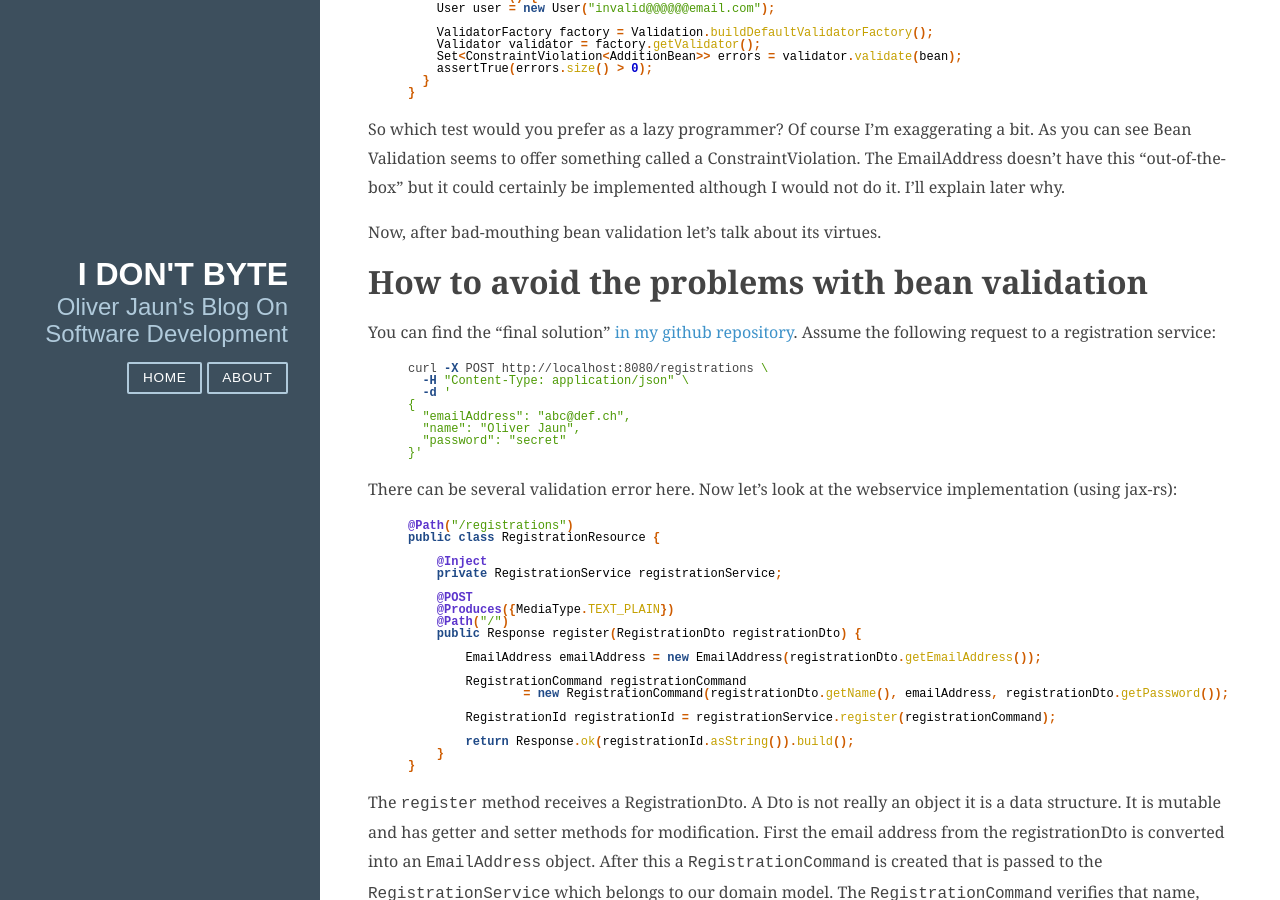
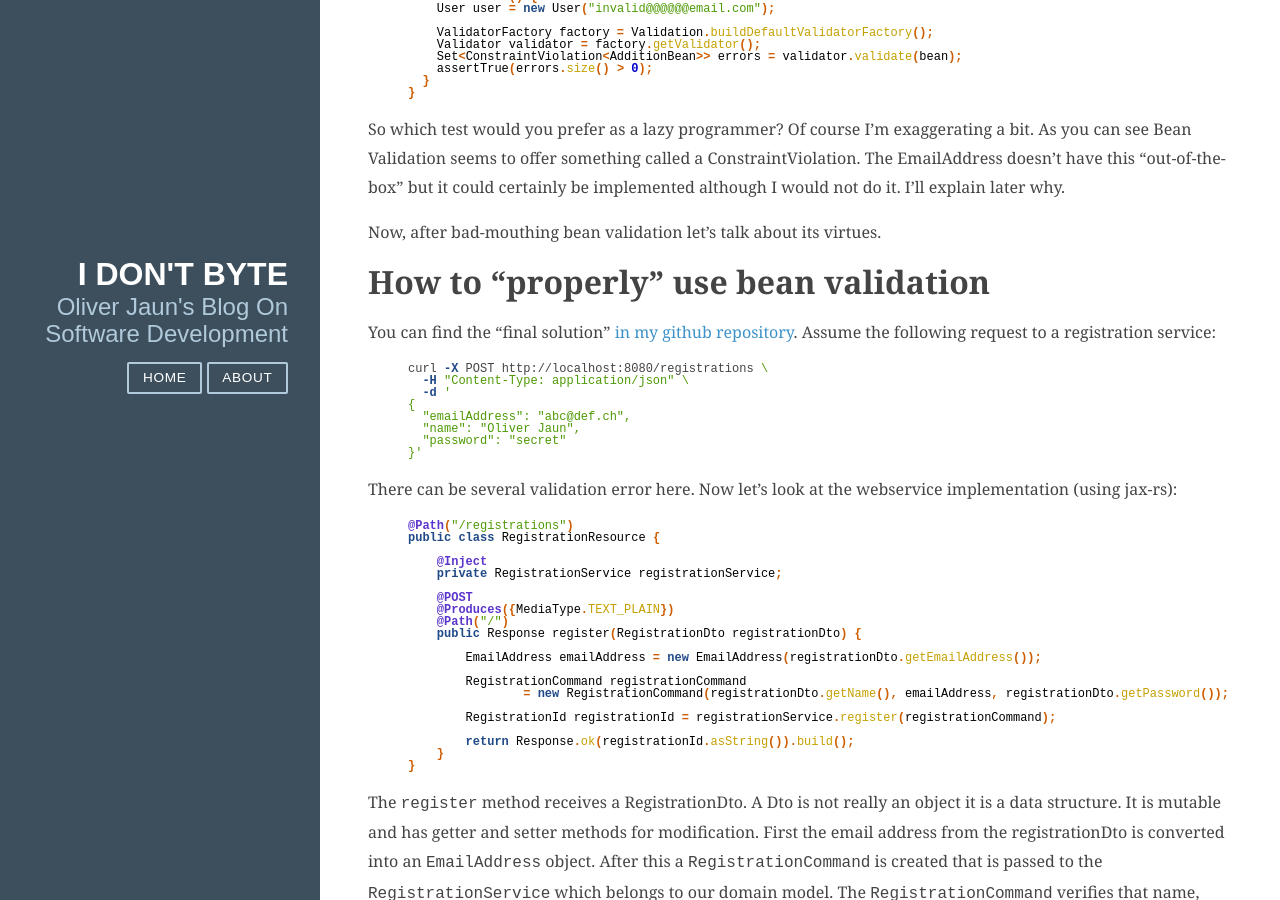
Before and after one commit to olijaun/idontbyte, a Jekyll site: the page built from _posts/2019-10-10-beanvalidation.md, in a window 1280 px wide and 900 px high, scrolled down 2541 px. Built offline with Jekyll 4.4.1, drawn with Linux system fonts in a browser that asks for light colours; nearby versions of some CDN libraries; comment, search, counter and statistics services are not loaded; some of the changed text lies outside the part shown.

Commit message:
change title

```diff
--- a/_posts/2019-10-10-beanvalidation.md
+++ b/_posts/2019-10-10-beanvalidation.md
@@ -1,6 +1,6 @@
 ---
 layout: test_post
-title:  "The Problem with Bean Validation"
+title:  "Bean Validation is bad"
 categories: [java, design]
 comments: true
 ---
@@ -126,7 +126,7 @@ So which test would you prefer as a lazy programmer? Of course I'm exaggerating
 
 Now, after bad-mouthing bean validation let's talk about its virtues.
 
-# How to avoid the problems with bean validation
+# How to "properly" use bean validation
 
 You can find the "final solution" [in my github repository](https://github.com/olijaun/playground/tree/master/beanvalidation-example). Assume the following request to a registration service:
 
```
